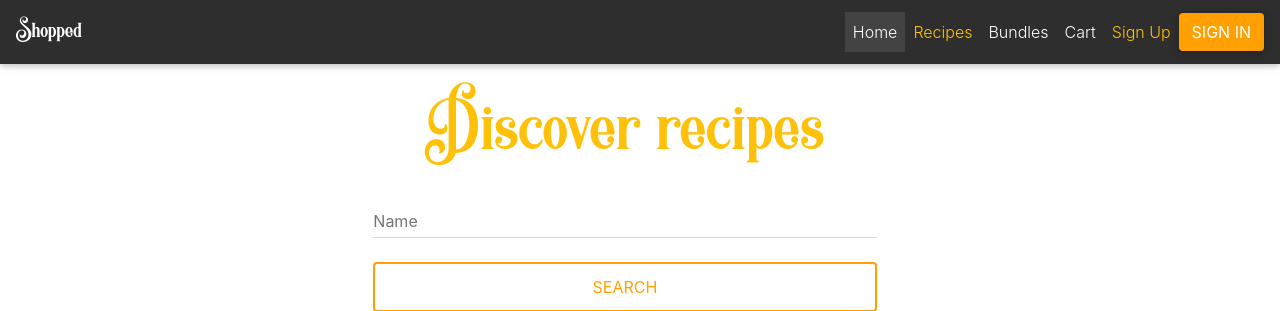
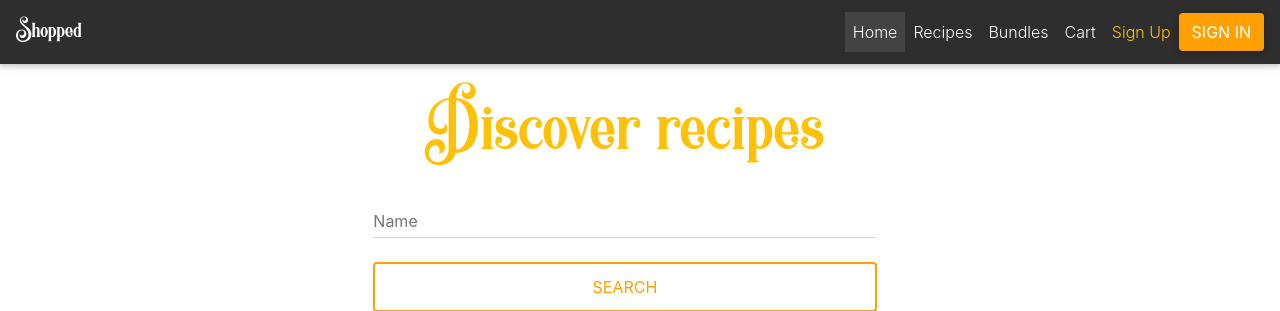
Before and after one commit to Sebastian-Soto-M/Shopped-App, a Flask app: page /discover_recipes in a window 1280 px wide. Shown: the top 311 px of the page. Run offline with Flask 2, Linux system fonts and the light colour scheme; data that the repository does not hold is empty; parts of the project's set-up code (start-up, migrations or seed data) failed here and were passed over; some libraries are stand-ins or nearby versions.

Commit message:
fix:navbar link

```diff
--- a/main/templates/views/layout/default/nav.html
+++ b/main/templates/views/layout/default/nav.html
@@ -11,7 +11,7 @@
                 </a>
             </li>
             <li class="nav-item">
-                <a href="{{ url_for('r_recipe.discover_recipes')}}" class="amber-text btn-block text-center nav-link">Recipes</a>
+                <a href="{{ url_for('r_recipe.discover_recipes')}}" class="nav-link">Recipes</a>
             </li>
             <li class="nav-item">
                 <a class="nav-link" href="#">Bundles</a>
```
